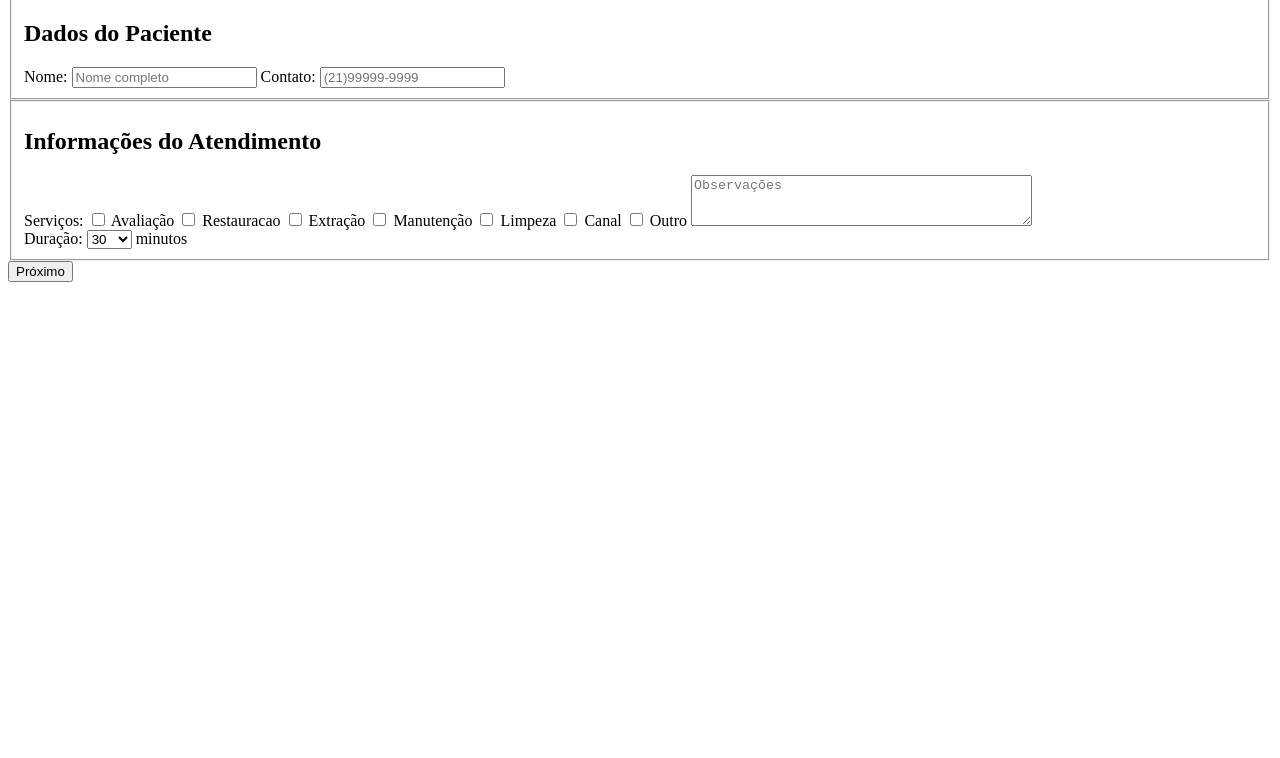
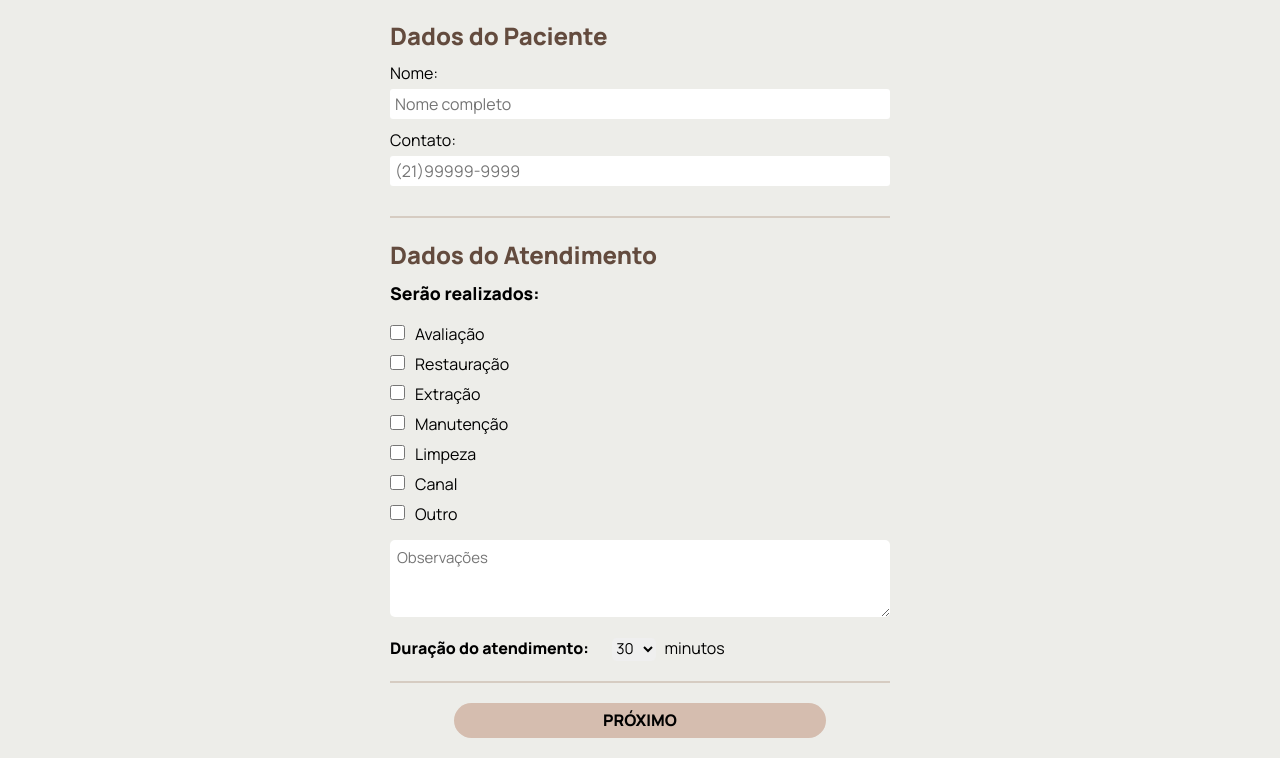
Before and after one commit to celliaraujo/dentista-web-app, a plain HTML site: page index.html in a window 1280 px wide. Shown: the part 87-845 px from the top of the page. Before the commit the page ends 800 px from the top, so only its background shows below. Drawn offline with Linux system fonts and the light colour scheme.

Commit message:
css index

```diff
--- /dev/null
+++ b/css/styles.css
@@ -0,0 +1,114 @@
+*{
+    margin: 0;
+    padding: 0;
+    box-sizing: border-box;
+    font-family: Manrope;
+    border: none;
+}
+
+header{
+    background-color: #b69684;
+    border-bottom: 2px double #ccccc3;
+}
+
+header h1{
+    color: #ffffff;
+    padding: 20px;
+
+}
+
+body{
+    background-color: #EDEDE9;
+    text-align: center;
+}
+
+main{
+    padding: 20px;
+}
+
+fieldset h2{
+    font-size: 1.5rem;
+    margin-bottom: 10px;
+    color: #634b3e;
+}
+
+fieldset h3{
+    font-size: 1.1rem;
+    margin-bottom: 15px;
+}
+
+fieldset{
+    text-align: left;
+    width: 70%;
+    max-width: 500px;
+    border: none;
+    flex-direction: column;
+
+    margin: 0 auto;
+    padding-bottom: 20px;
+
+    border-bottom: 2px solid #D6CCC2;
+    margin-bottom: 20px;
+
+}
+
+fieldset input{
+    width: 100%;
+    height: 30px;
+    margin-bottom: 10px;
+    margin-top: 5px;
+    border-radius: 3px;
+    font-size: 16px;
+    padding-left: 5px;
+}
+
+fieldset select{
+    font-size: 15px;
+    margin-right: 5px;
+    border-radius: 5px;
+}
+
+fieldset input[type="checkbox"]{
+    display: inline;
+    width: 15px;
+    height: 15px;
+    margin-right: 10px;
+}
+
+.servicos label{
+    display: flex;
+    flex-wrap: wrap;
+    align-items: first baseline;
+}
+
+#duracao-label{
+    display: inline-block;
+    font-weight: 800;
+    margin-top: 15px;
+    margin-right: 20px;
+}
+
+button{
+    width: 30%;
+    height: 35px;
+    background-color:#D5BDAF;
+    border: 0;
+    border-radius: 20px;
+    font-weight: 800;
+    font-size: 1rem;
+
+    margin: 0 auto;
+    text-transform:uppercase;
+}
+button:hover{
+    background-color:#c2a99a;
+}
+
+textarea{
+    width: 100%;
+    border-radius: 5px;
+    margin-top: 10px;
+    font-size: 15px;
+    padding: 7px;
+
+}
--- a/index.html
+++ b/index.html
@@ -1,45 +1,59 @@
 <!DOCTYPE html>
 <html lang="pt-BR">
+
 <head>
     <meta charset="UTF-8">
     <meta name="viewport" content="width=device-width, initial-scale=1.0">
+    <link rel="stylesheet" href="css/styles.css">
+    <link rel="preconnect" href="https://fonts.googleapis.com">
+    <link rel="preconnect" href="https://fonts.gstatic.com" crossorigin>
+    <link href="https://fonts.googleapis.com/css2?family=Manrope:wght@200;400;800&display=swap" rel="stylesheet">
     <title>Agendamento</title>
 </head>
+
 <body>
     <header>
-        <h1>Agendar Consulta</h1>
+        <h1>Agendamento de Consulta</h1>
     </header>
     <main>
         <fieldset>
             <h2>Dados do Paciente</h2>
             <label for="nome">Nome:
-                <input type="text" placeholder="Nome completo">
+                <input name="nome" id="nome" type="text" placeholder="Nome completo" required>
             </label>
             <label for="contato">Contato:
-                <input type="text" placeholder="(21)99999-9999">
+                <input name="contato" id="contato" type="text" placeholder="(21)99999-9999" required>
             </label>
         </fieldset>
-        <fieldset>
-            <h2>Informações do Atendimento</h2>
-            <label for="servicos">Serviços:
-                <input type="checkbox" name="servicos" value="avaliacao"> Avaliação
-                <input type="checkbox" name="servicos" value="restauracao"> Restauracao
-                <input type="checkbox" name="servicos" value="extracao"> Extração
-                <input type="checkbox" name="servicos" value="manutencao"> Manutenção
-                <input type="checkbox" name="servicos" value="limpeza"> Limpeza
-                <input type="checkbox" name="servicos" value="canal"> Canal
-                <input type="checkbox" name="servicos" value="outro"> Outro
-                <textarea cols="40" rows="3" placeholder="Observações"></textarea><br/>
-            </label>
+        <fieldset class="servicos">
+            <h2>Dados do Atendimento</h2>
+            <h3>Serão realizados:</h3>
+            <label for="avaliacao"><input type="checkbox" name="servicos" value="avaliacao" > Avaliação</label>
 
-            <label for="duracao">Duração: <select id="duracao" name="duracao">
+            <label for="restauracao"><input type="checkbox" name="servicos" value="restauracao"> Restauração</label>
+
+            <label for="extracao"><input type="checkbox" name="servicos" value="extracao"> Extração</label>
+
+            <label for="manutencao"><input type="checkbox" name="servicos" value="manutencao"> Manutenção</label>
+
+            <label for="limpeza"><input type="checkbox" name="servicos" value="limpeza"> Limpeza</label>
+
+            <label for="canal"><input type="checkbox" name="servicos" value="canal"> Canal</label>
+
+            <label for="outro"><input type="checkbox" name="servicos" value="outro"> Outro</label>
+
+            <textarea cols="40" rows="3" placeholder="Observações"></textarea><br />
+
+
+            <label id="duracao-label" for="duracao">Duração do atendimento: </label>
+            <select id="duracao" name="duracao">
                 <option value="1">30</option>
                 <option value="2">60</option>
                 <option value="3">90</option>
                 <option value="4">120</option>
                 <option value="5">150</option>
                 <option value="6">180</option>
-            </select> minutos</label>
+            </select> minutos
 
 
         </fieldset>
@@ -47,4 +61,5 @@
     </main>
 
 </body>
+
 </html>
```
